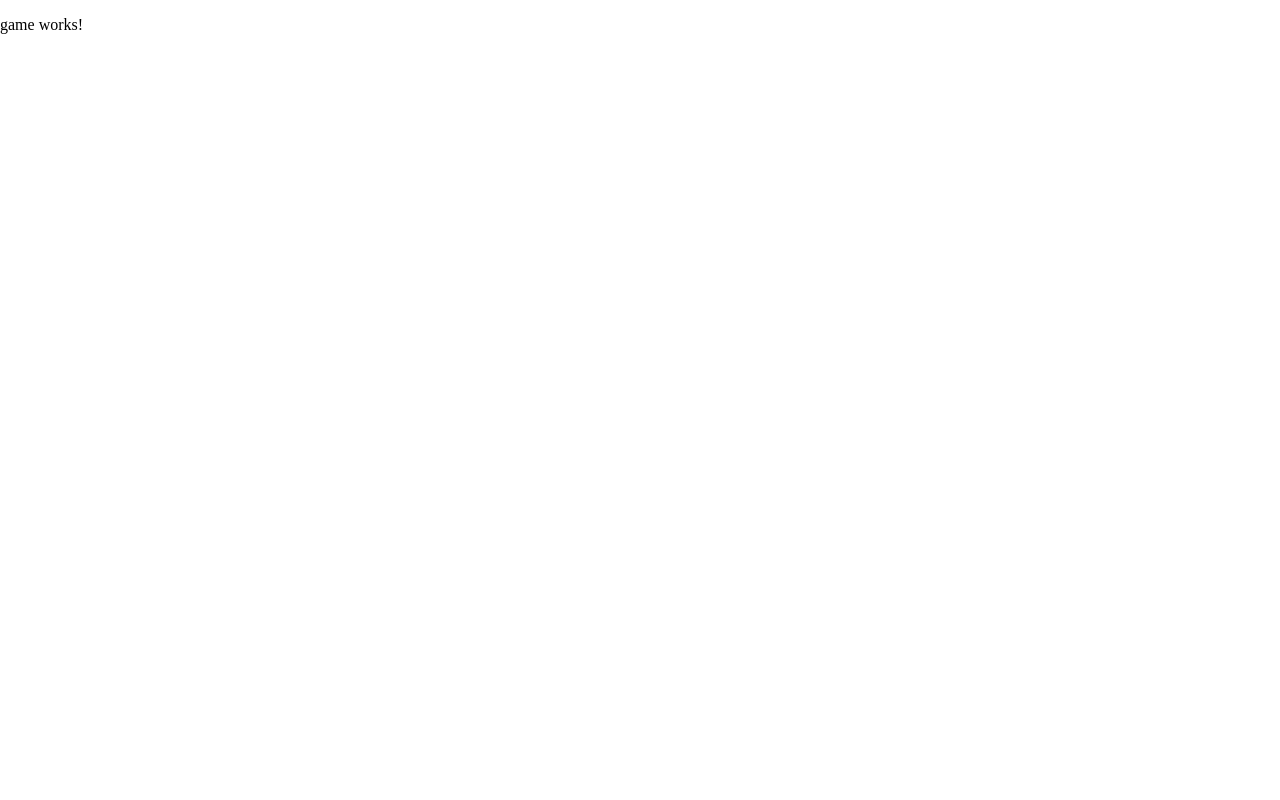
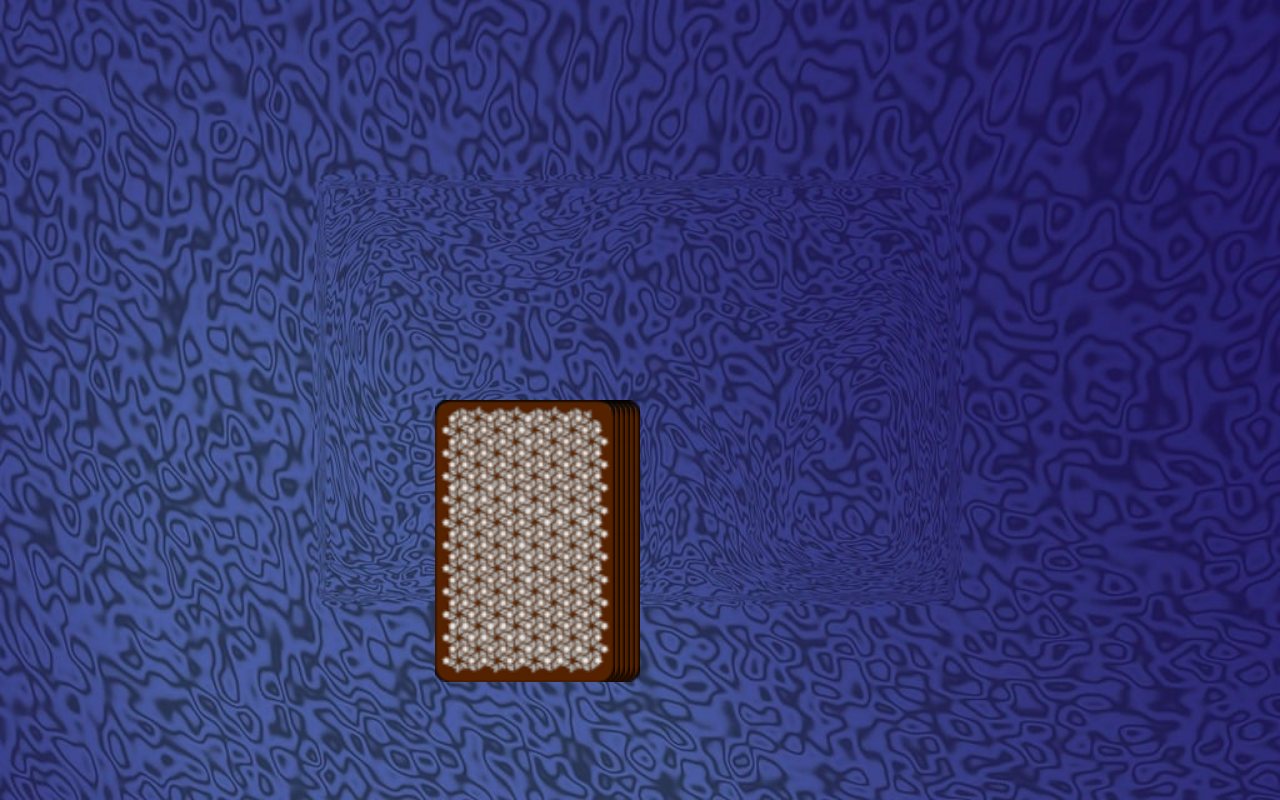
Before and after one commit to Bi7hop/RingOfFire, an Angular app: page /game in a window 1280 px wide. Built offline with nearby package versions, Linux system fonts and the light colour scheme.

Commit message:
added game-screen

```diff
--- a/src/app/app.component.ts
+++ b/src/app/app.component.ts
@@ -1,10 +1,11 @@
+import { CommonModule } from '@angular/common';
 import { Component } from '@angular/core';
 import { RouterOutlet } from '@angular/router';
 
 @Component({
   selector: 'app-root',
   standalone: true,
-  imports: [RouterOutlet],
+  imports: [RouterOutlet, CommonModule],
   templateUrl: './app.component.html',
   styleUrl: './app.component.scss'
 })
--- a/src/app/game/game.component.html
+++ b/src/app/game/game.component.html
@@ -1 +1,8 @@
-<p>game works!</p>
+<div class="field">
+
+    <div class="card-stack">
+        <img [ngStyle]="{'right.px': i * 5}" *ngFor="let c of [0,1,2,3,4,5]; let i = index;"
+         src="/assets/img/cards/card_cover.png" alt="">
+    </div>
+
+</div>
--- a/src/app/game/game.component.scss
+++ b/src/app/game/game.component.scss
@@ -0,0 +1,20 @@
+.field {
+    width: 100vw;
+    height: 100vh;
+    max-width: 100%;
+    background-image: url('/assets/img/bg.jpg');
+    background-repeat: no-repeat;
+    background-size: cover;
+    background-position: center;
+    display: flex;
+    justify-content: center;
+    align-items: center;
+}
+
+.card-stack {
+    position: relative;
+    >img {
+        position: absolute;
+        width: 180px;
+    }
+}
--- a/src/app/game/game.component.ts
+++ b/src/app/game/game.component.ts
@@ -1,9 +1,10 @@
+import { CommonModule } from '@angular/common';
 import { Component } from '@angular/core';
 
 @Component({
   selector: 'app-game',
   standalone: true,
-  imports: [],
+  imports: [CommonModule],
   templateUrl: './game.component.html',
   styleUrl: './game.component.scss'
 })
```
Also changed, not shown: src/assets/img/bg.jpg (added), 1 other file (tests, documents, lock files or other folders).
